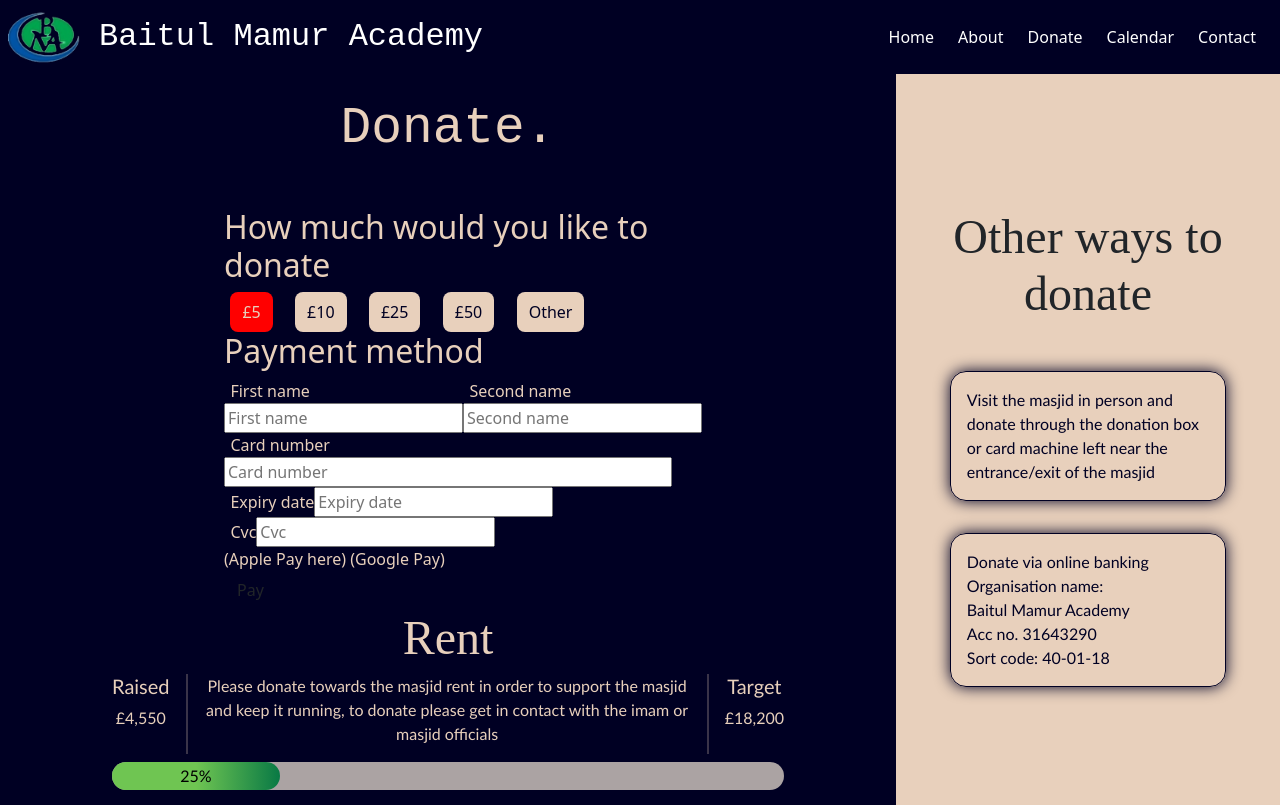
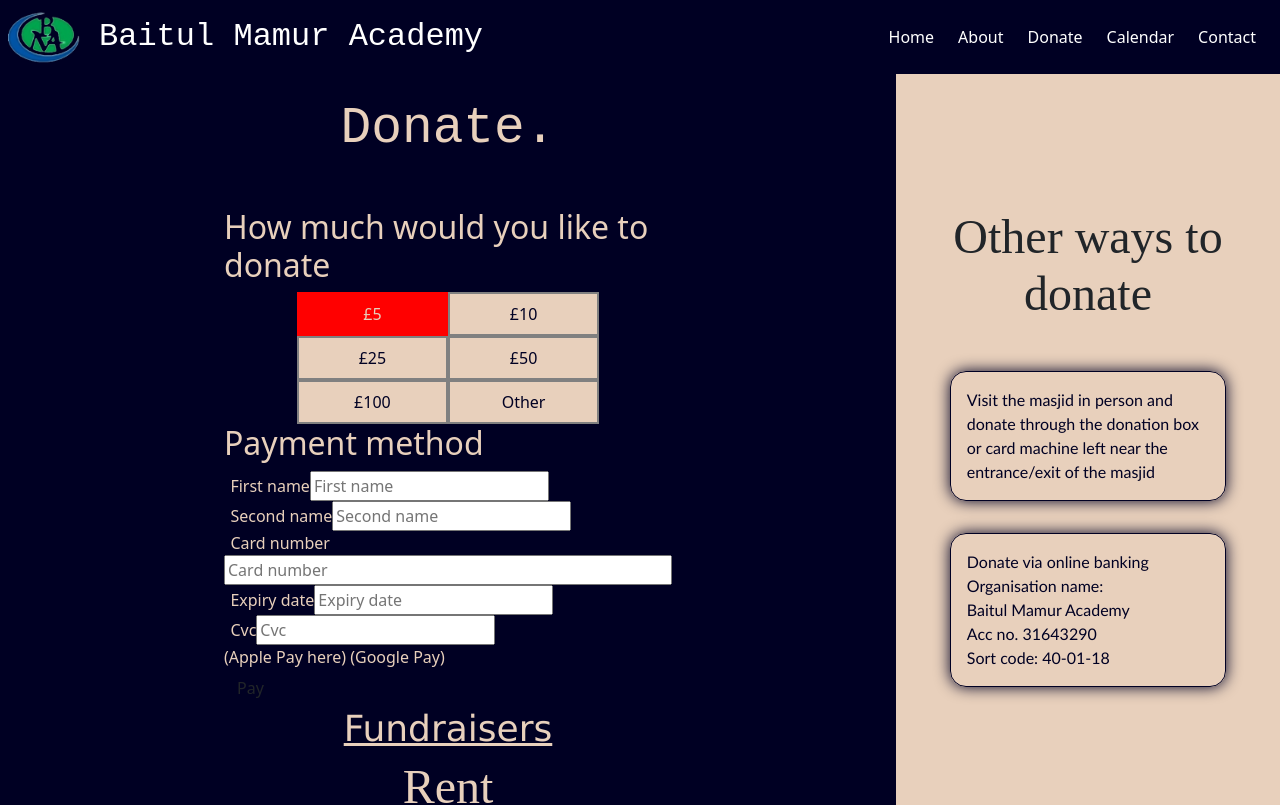
Before and after one commit to Habib-aw/bma-website-old, a React (Create React App) app: page /donate in a window 1280 px wide. Shown: the top 805 px of the page. Built offline with nearby package versions, Linux system fonts and the light colour scheme.

Commit message:
donation buttons edit

```diff
--- a/src/Components/Donate/donate.css
+++ b/src/Components/Donate/donate.css
@@ -1,32 +1,32 @@
-
-#donate{
-    /* margin-left: 5vw; */
-    /* margin-top: 2vw; */
-    display: flex;
-    flex-direction: column;
+#donate {
+  /* margin-left: 5vw; */
+  /* margin-top: 2vw; */
+  display: flex;
+  flex-direction: column;
 }
-.right-wrapper{
+.right-wrapper {
   width: 30%;
-
 }
-.left-wrapper{
+.left-wrapper {
   width: 70%;
   background-color: var(--darkBlue);
   color: var(--lightBrown);
   margin-bottom: 0;
 }
-.donation-with-other{
+.donation-with-other {
   display: flex;
 }
-.other-donate{
+.other-donate {
   display: flex;
   flex-direction: column;
-  width:80%;
+  width: 80%;
   margin: auto;
-  font-family: 'Trebuchet MS', 'Lucida Sans Unicode', 'Lucida Grande', 'Lucida Sans', Arial, sans-serif;
+  font-family: "Trebuchet MS", "Lucida Sans Unicode", "Lucida Grande",
+    "Lucida Sans", Arial, sans-serif;
 }
-.other-masjid,.other-bank{
-  color : var(--darkBlue);
+.other-masjid,
+.other-bank {
+  color: var(--darkBlue);
   border-radius: 1rem;
   padding: 1rem;
   margin: 1rem 0;
@@ -35,121 +35,141 @@
   /* margin: auto; */
   /* margin: auto; */
 }
-.donation-all{
-  width:70%;
+.donation-all {
+  width: 70%;
 }
-.donation-other{
+.donation-other {
   /* padding-top: 4rem;x   */
-
 }
-.donation-other{
+.donation-other {
   width: 30%;
 }
-.progress-bars,.donation{
+.progress-bars,
+.donation {
   /* width: 50%; */
   width: 75%;
   margin: auto;
 }
-.progress-bars-child{
+.progress-bars h3 {
+  text-align: center;
+  text-decoration: underline;
+  font-family: Verdana, Geneva, Tahoma, sans-serif;
+  font-size: 2.25rem;
+}
+.progress-bars-child {
   margin-bottom: 3rem;
 }
 
-.inner-donation-other{
+.inner-donation-other {
   width: 90%;
   margin: auto;
 }
-.org-name{
+.org-name {
   display: flex;
   flex-wrap: wrap;
 }
-.donate-btn{
+.donate-btn {
   border: none;
   border-radius: 0.5rem;
   padding-block: 0.5rem;
   padding-inline: 1rem;
   /* margin-inline: 0.5rem; */
-
 }
 
-
-.donation-btns label{
+.donation-btns label {
   background: var(--lightBrown);
   color: var(--darkBlue);
-  padding: .75rem;
+  padding: 0.75rem;
   padding-block: 0.5rem;
-  border-radius: 0.5rem;
+  margin: 0;
+  /* border-radius: 0.5rem; */
+  width: 45%;
+  border: 2px solid grey;
+  text-align: center;
 }
-.donation-btns input[type=radio]{
+#bg-highlight {
+  background-color: red;
+  border: 2px solid red;
+
+  color: var(--lightBrown);
+}
+.donation-btns input[type="radio"] {
   display: none;
 }
-.donation-btns{
+.donation-btns {
   display: flex;
-  gap: 1rem;
+  /* gap: 1rem; */
   flex-wrap: wrap;
+  width: 75%;
+  justify-content: center;
+  margin: auto;
 }
-.cursive{
+.cursive {
   font-family: Brush Script MT, Brush Script Std, cursive;
 }
-.other-donate-title{
+.other-donate-title {
   text-align: center;
 }
-.donate-title{
+.donate-title {
   font-size: 4vw;
 }
 
-@media only screen and (min-width: 1920px){
-  .donate-title{
+@media only screen and (min-width: 1920px) {
+  .donate-title {
     font-size: 5rem;
   }
-
+  .progress-bars h3 {
+    font-size: 2.9rem;
+  }
 }
-@media only screen and (max-width: 910px){
-  .donation-with-other{
+@media only screen and (max-width: 910px) {
+  .donation-with-other {
     flex-direction: column;
   }
-  .left-wrapper{
+  .progress-bars h3 {
+    font-size: 2rem;
+  }
+  .left-wrapper {
     width: 100%;
   }
-  .right-wrapper{
+  .right-wrapper {
     display: none;
   }
-  .donation-other{
+  .donation-other {
     width: 100%;
     margin-bottom: 3rem;
     padding-top: 0;
   }
-  .progress-bars-child:last-child{
+  .progress-bars-child:last-child {
     margin-bottom: 0;
     padding-bottom: 3.5rem;
   }
-  .donation-all{
-    width:100%;
+  .donation-all {
+    width: 100%;
   }
-  .donate-title{
+  .donate-title {
     font-size: 10vw;
   }
 }
-.donation-other{
+.donation-other {
   background-color: var(--lightBrown);
 }
-.donation-all{
+.donation-all {
   background-color: var(--darkBlue);
   color: var(--lightBrown);
   /* width: 70%; */
 }
-#bg-red{
-  background-color: red;
-  color: var(--lightBrown);
-}
-.donation-names{
+
+.donation-names {
   /* background: #000; */
   display: flex;
+  flex-wrap: wrap;
 }
-.card-num{
+.card-num {
   display: flex;
   flex-direction: column;
 }
-.donation{
+.donation {
   width: 50%;
   /* background-color: #fff; */
 }
--- a/src/Components/Donate/index.js
+++ b/src/Components/Donate/index.js
@@ -3,7 +3,14 @@ import ProgressBar from "../ProgressBar/ProgressBar";
 import "./donate.css";
 function Donate() {
   const [other, setOther] = useState(false);
-  const [clicked, setClicked] = useState([true, false, false, false, false]);
+  const [clicked, setClicked] = useState([
+    true,
+    false,
+    false,
+    false,
+    false,
+    false,
+  ]);
   const [donationAmount, setDonationAmount] = useState(5);
   const callToAction =
     ", to donate please get in contact with the imam or masjid officials";
@@ -12,27 +19,32 @@ function Donate() {
   });
   function set5() {
     setOther(false);
-    setClicked([true, false, false, false, false]);
+    setClicked([true, false, false, false, false, false]);
     setDonationAmount(5);
   }
   function set10() {
     setOther(false);
-    setClicked([false, true, false, false, false]);
+    setClicked([false, true, false, false, false, false]);
     setDonationAmount(10);
   }
   function set25() {
     setOther(false);
-    setClicked([false, false, true, false, false]);
+    setClicked([false, false, true, false, false, false]);
     setDonationAmount(25);
   }
   function set50() {
     setOther(false);
-    setClicked([false, false, false, true, false]);
+    setClicked([false, false, false, true, false, false]);
+    setDonationAmount(50);
+  }
+  function set100() {
+    setOther(false);
+    setClicked([false, false, false, false, true, false]);
     setDonationAmount(50);
   }
   function setOtherF() {
     setOther(true);
-    setClicked([false, false, false, false, true]);
+    setClicked([false, false, false, false, false, true]);
     setDonationAmount(5);
   }
   function setDonation(amount) {
@@ -72,7 +84,7 @@ function Donate() {
                 value="donate"
                 onClick={() => set5()}
               />
-              <label id={clicked[0] ? "bg-red" : ""} for="5">
+              <label id={clicked[0] ? "bg-highlight" : ""} for="5">
                 £5
               </label>
               <input
@@ -83,7 +95,7 @@ function Donate() {
                 className="donate-btn"
                 onClick={() => set10(false)}
               />
-              <label id={clicked[1] ? "bg-red" : ""} for="10">
+              <label id={clicked[1] ? "bg-highlight" : ""} for="10">
                 £10
               </label>
               <input
@@ -94,7 +106,7 @@ function Donate() {
                 className="donate-btn"
                 onClick={() => set25(false)}
               />
-              <label id={clicked[2] ? "bg-red" : ""} for="25">
+              <label id={clicked[2] ? "bg-highlight" : ""} for="25">
                 £25
               </label>
               <input
@@ -105,8 +117,19 @@ function Donate() {
                 className="donate-btn"
                 onClick={() => set50(false)}
               />
-              <label id={clicked[3] ? "bg-red" : ""} for="50">
+              <label id={clicked[3] ? "bg-highlight" : ""} for="50">
                 £50
+              </label>
+              <input
+                type="radio"
+                id="100"
+                name="donate"
+                value="donate"
+                className="donate-btn"
+                onClick={() => set100(false)}
+              />
+              <label id={clicked[4] ? "bg-highlight" : ""} for="100">
+                £100
               </label>
               <input
                 type="radio"
@@ -116,10 +139,9 @@ function Donate() {
                 className="donate-btn"
                 onClick={() => setOtherF(true)}
               />
-              <label id={clicked[4] ? "bg-red" : ""} for="other">
+              <label id={clicked[5] ? "bg-highlight" : ""} for="other">
                 Other
               </label>
-            </div>
               {other ? (
                 <div style={{ marginTop: 12 }}>
                   <span>£</span>
@@ -132,6 +154,7 @@ function Donate() {
                   ></input>
                 </div>
               ) : null}
+            </div>
             <h2 className="donate-subtitle">Payment method</h2>
             <div className="payment-method-details">
               <div className="donation-names">
@@ -174,8 +197,8 @@ function Donate() {
               Pay
             </button>
           </form>
-
           <div className="progress-bars">
+            <h3>Fundraisers</h3>
             <div className="progress-bars-child">
               <ProgressBar
                 title={"Rent"}
```
Lines whose indentation alone changed are shown as unchanged.
